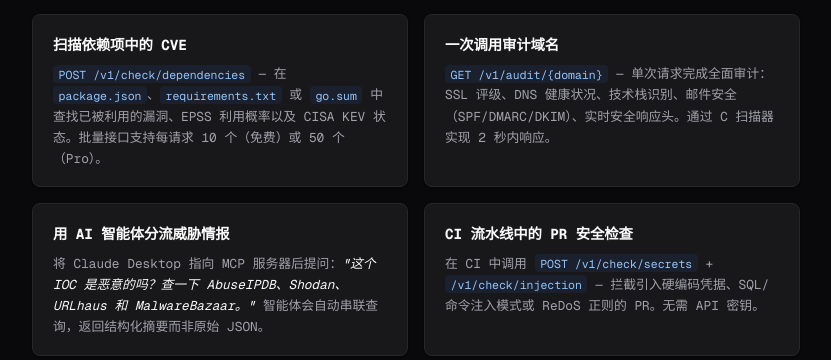
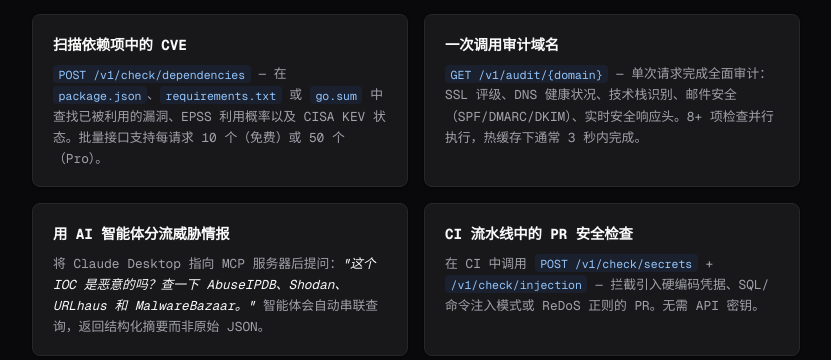
Before and after one commit to UPinar/contrastapi, a FastAPI app: page /cn in a window 1280 px wide. Shown: the part 4350-4710 px from the top of the page, without its empty margins (224-1055 px from the left). Run offline with FastAPI, Linux system fonts and the light colour scheme; data that the repository does not hold is empty; parts of the project's set-up code (start-up, migrations or seed data) failed here and were passed over.

Commit message:
Docs: drop inaccurate 'C scanner' claim, describe real Python audit path
The README, Chinese README, and landing pages in both locales claimed
the domain audit was powered by a 'custom C binary' for sub-2-second
responses. That's false — ContrastAPI has no C code; the audit endpoint
chains its checks through a Python ThreadPoolExecutor with a 1-hour
SQLite cache for warm-path reuse. Rewrite all four references to match
what the code actually does so an HN reader cloning the repo doesn't
find a mismatch between the pitch and the source.

```diff
--- a/app/templates/index.html
+++ b/app/templates/index.html
@@ -375,7 +375,7 @@ await api.cve.lookup("CVE-2024-3094");</pre>
       </div>
       <div class="use-case">
         <h3>Audit a domain in one call</h3>
-        <p><code>GET /v1/audit/{domain}</code> — full audit in a single request: SSL grade, DNS hygiene, tech fingerprint, email security (SPF/DMARC/DKIM), live security headers. Sub-2-second response via the C scanner.</p>
+        <p><code>GET /v1/audit/{domain}</code> — full audit in a single request: SSL grade, DNS hygiene, tech fingerprint, email security (SPF/DMARC/DKIM), live security headers. Runs 8+ checks in parallel; typically under 3 seconds on a warm cache.</p>
       </div>
       <div class="use-case">
         <h3>Triage threat intel with an AI agent</h3>
--- a/app/templates/index_cn.html
+++ b/app/templates/index_cn.html
@@ -377,7 +377,7 @@ await api.cve.lookup("CVE-2024-3094");</pre>
       </div>
       <div class="use-case">
         <h3>一次调用审计域名</h3>
-        <p><code>GET /v1/audit/{domain}</code> — 单次请求完成全面审计：SSL 评级、DNS 健康状况、技术栈识别、邮件安全（SPF/DMARC/DKIM）、实时安全响应头。通过 C 扫描器实现 2 秒内响应。</p>
+        <p><code>GET /v1/audit/{domain}</code> — 单次请求完成全面审计：SSL 评级、DNS 健康状况、技术栈识别、邮件安全（SPF/DMARC/DKIM）、实时安全响应头。8+ 项检查并行执行，热缓存下通常 3 秒内完成。</p>
       </div>
       <div class="use-case">
         <h3>用 AI 智能体分流威胁情报</h3>
```
Also changed, not shown: README.md, README_CN.md.
